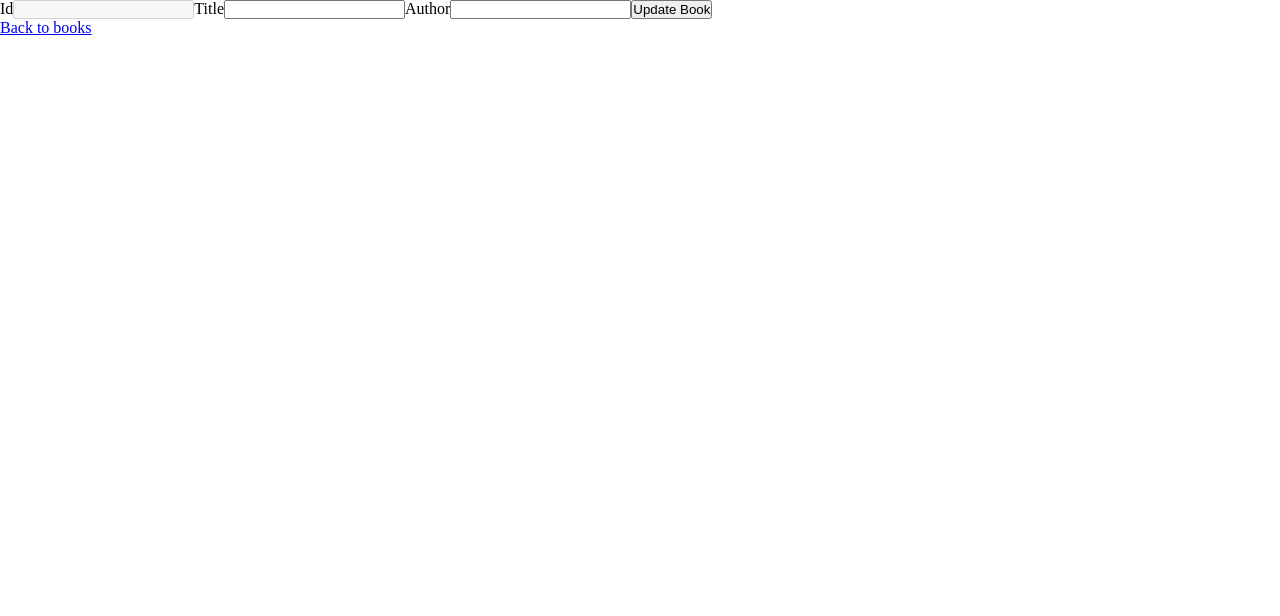
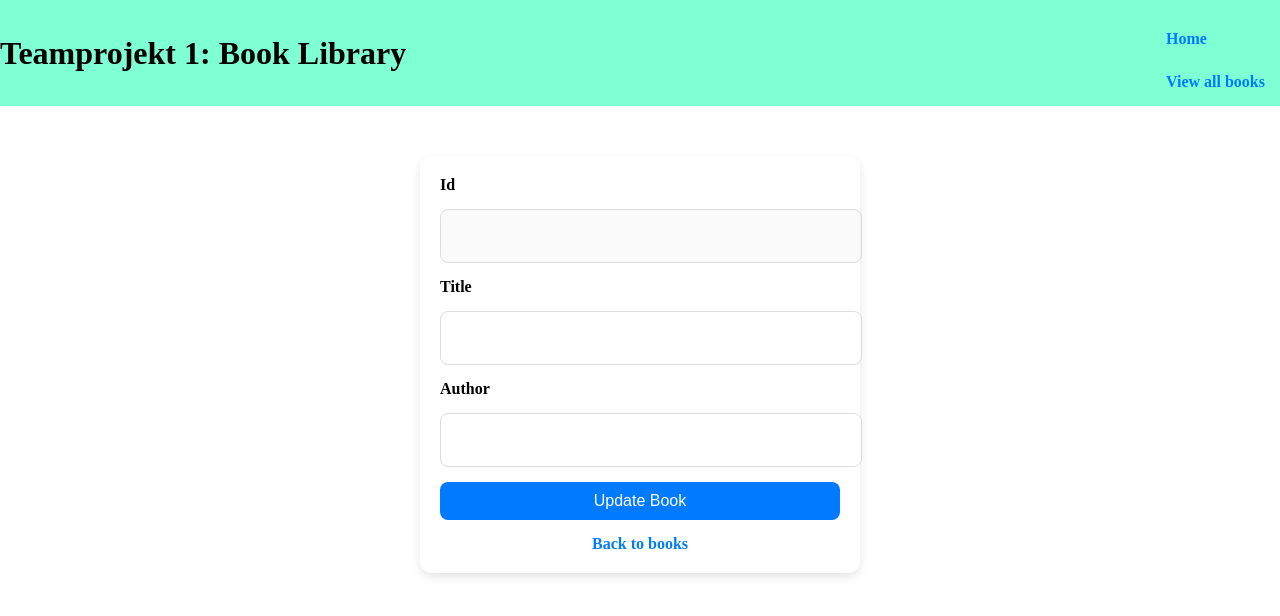
Before and after one commit to neuefische/nf-java-onl-de-270125-teamproject-1, a React (Vite) app in the folder frontend/: page /books/1 in a window 1280 px wide. Shown: the top 616 px of the page. Built offline with nearby package versions, Linux system fonts and the light colour scheme; no server answers.

Commit message:
FRONTEND: add styling, navigation and "Home" page

```diff
--- a/frontend/src/App.tsx
+++ b/frontend/src/App.tsx
@@ -1,14 +1,18 @@
 import {Route, Routes} from "react-router-dom";
 import BooksPage from "./pages/BooksPage.tsx";
 import BookIdPage from "./pages/BookIdPage.tsx";
+import Header from "./components/Header.tsx";
+import Home from "./pages/Home.tsx";
 
 export default function App() {
     return (
+        <>
+        <Header/>
         <Routes>
-            <Route path="/" element={<h1>Home</h1>}/>
+            <Route path="/" element={<Home/>}/>
             <Route path="/books" element={<BooksPage/>}/>
-            <Route path="/books/add" element={<BooksPage/>}/> {/*add component*/}
             <Route path="/books/:id" element={<BookIdPage/>}/>
         </Routes>
+        </>
     );
 }
--- a/frontend/src/components/Book.tsx
+++ b/frontend/src/components/Book.tsx
@@ -1,19 +1,22 @@
-import { Book as BookType } from "../types/Book.ts";
+import {Book as BookType} from "../types/Book.ts";
 import {Link} from "react-router-dom";
 
 type BookProps = {
     book: BookType;
-    deleteBook: (id:string) => void
+    deleteBook: (id: string) => void
 }
 
-export default function Book({ book, deleteBook}: BookProps) {
+export default function Book({book, deleteBook}: BookProps) {
     return (
-        <div>
-            <p>Title: {book.title}</p>
-            <p>Author: {book.author}</p>
-
-            <button onClick={()=>{deleteBook(book.id)}}>x</button>
-            <Link to={`/books/${book.id}`}>Details</Link>
+        <div className={"book-item"}>
+            <div className={"book-info"}>
+                <p>Title: {book.title}</p>
+                <p>Author: {book.author}</p>
+            </div>
+            <div className={"book-utility"}>
+                <button className={"delete-book-button"} onClick={() => {deleteBook(book.id)}}>delete</button>
+                <Link to={`/books/${book.id}`}>Details</Link>
+            </div>
         </div>
     );
 }
--- /dev/null
+++ b/frontend/src/components/Header.tsx
@@ -0,0 +1,15 @@
+import {NavLink} from "react-router-dom";
+import "../index.css"
+
+export default function Header() {
+
+    return (
+        <div className={"header-container"}>
+            <h1>Teamprojekt 1: Book Library</h1>
+            <div className={"navbar-container"}>
+            <NavLink to={"/"} className={"nav-item"}>Home</NavLink>
+            <NavLink to={"/books"} className={"nav-item"}>View all books</NavLink>
+            </div>
+        </div>
+    );
+}
--- a/frontend/src/index.css
+++ b/frontend/src/index.css
@@ -2,3 +2,153 @@
   margin: 0;
   padding: 0;
 }
+
+.header-container{
+  display: flex;
+  flex-direction: row;
+  justify-content: space-between;
+  align-items: center;
+  background: aquamarine;
+}
+
+.navbar-container{
+  display: flex;
+  flex-direction: column;
+  padding: 10px;
+}
+
+.nav-item{
+  font-family: Galvji;
+  font-size: 1rem;
+  padding: 5px;
+}
+
+.main-container{
+  display: flex;
+  flex-direction: row;
+  justify-content: space-around;
+  max-width: 100%;
+  flex-wrap: nowrap;
+  gap: 1rem;
+  margin: 1rem;
+}
+.book-container{
+  display: flex;
+  flex-direction: column;
+  justify-items: flex-start;
+  background: #ffffff;
+  border: 2px solid black;
+  border-radius: 12px;
+  min-width: 20rem;
+  padding: 0.5rem;
+  gap: 15px;
+}
+
+.book-item{
+  padding: 15px;
+  background: #ffffff;
+
+  border-radius: 12px;
+  box-shadow: 0 4px 10px rgba(0, 0, 0, 0.1);
+}
+
+.book-utility{
+  display: flex;
+  justify-content: space-between;
+  align-items: flex-end;
+}
+
+.delete-book-button{
+  background: red;
+  color: white;
+  width: 4rem;
+  height: 2rem;
+  border-radius: 3px;
+}
+
+.add-book-container{
+  display: flex;
+  flex-direction: column;
+  justify-content: space-between;
+  gap: 5px;
+}
+
+.add-book-button{
+  background: green;
+  color: white;
+  width: 4rem;
+  height: 2rem;
+  border-radius: 3px;
+}
+
+input{
+  height: 2rem;
+  width: 20rem;
+}
+
+
+
+
+.view-details-container {
+  max-width: 400px;
+  margin: 50px auto;
+  padding: 20px;
+  background: #ffffff;
+  border-radius: 12px;
+  box-shadow: 0 4px 10px rgba(0, 0, 0, 0.1);
+  text-align: center;
+}
+
+form {
+  display: flex;
+  flex-direction: column;
+  gap: 15px;
+}
+
+label {
+  font-weight: bold;
+  text-align: left;
+}
+
+input {
+  width: 100%;
+  padding: 10px;
+  border: 1px solid #ddd;
+  border-radius: 8px;
+  font-size: 16px;
+  transition: border 0.3s ease-in-out;
+}
+
+input:focus {
+  border-color: #007bff;
+  outline: none;
+  box-shadow: 0 0 5px rgba(0, 123, 255, 0.3);
+}
+
+button {
+  background: #007bff;
+  color: white;
+  padding: 10px 15px;
+  font-size: 16px;
+  border: none;
+  border-radius: 8px;
+  cursor: pointer;
+  transition: background 0.3s ease;
+}
+
+button:hover {
+  background: #0056b3;
+}
+
+a {
+  display: block;
+  margin-top: 15px;
+  color: #007bff;
+  text-decoration: none;
+  font-weight: bold;
+  transition: color 0.3s;
+}
+
+a:hover {
+  color: #0056b3;
+}
--- a/frontend/src/pages/BookIdPage.tsx
+++ b/frontend/src/pages/BookIdPage.tsx
@@ -30,7 +30,7 @@ export default function BookIdPage() {
     }, []);
 
     return (
-        <div>
+        <div className={"view-details-container"}>
             <form onSubmit={updateBook}>
                 <label>Id</label>
                 <input type={"text"} value={book.id} disabled={true}/>
--- a/frontend/src/pages/BooksPage.tsx
+++ b/frontend/src/pages/BooksPage.tsx
@@ -17,7 +17,7 @@ export default function BooksPage() {
             .catch(error => console.error("Error fetching books: ", error))
     };
 
-    const addBook = (e: FormEvent<HTMLFormElement>) =>{
+    const addBook = (e: FormEvent<HTMLFormElement>) => {
         e.preventDefault()
         axios.post("/api/books", newBook)
             .then(() => {
@@ -28,33 +28,41 @@ export default function BooksPage() {
             })
     }
 
-    const deleteBook = (id:string) => {
+    const deleteBook = (id: string) => {
         axios.delete("/api/books/" + id)
             .then(() => {
-                setBooks((books) => books.filter((book)=> book.id !== id))
+                setBooks((books) => books.filter((book) => book.id !== id))
             })
     }
 
     return (
-        <div>
+        <div className={"main-container"}>
+        <div className={"book-container"}>
             {
                 books.map((book) => (
                     <Book key={book.id} book={book} deleteBook={deleteBook}/>
                 ))
             }
+        </div>
+
+
+            <div className={"add-book-container"}>
                 <form onSubmit={addBook}>
+                    <div>
                     <input
                         placeholder="title"
                         value={newBook.title}
-                    onChange={(event) => setNewBook({ ...newBook, title: event.target.value })}
+                        onChange={(event) => setNewBook({...newBook, title: event.target.value})}
                     />
                     <input
                         placeholder="author"
                         value={newBook.author}
-                    onChange={(event) => setNewBook({ ...newBook, author: event.target.value })}
+                        onChange={(event) => setNewBook({...newBook, author: event.target.value})}
                     />
-                <button>Add book</button>
+                    </div>
+                    <button className={"add-book-button"}>Add</button>
                 </form>
+            </div>
         </div>
     );
 }
--- /dev/null
+++ b/frontend/src/pages/Home.tsx
@@ -0,0 +1,7 @@
+export default function Home() {
+    return (
+        <div>
+            <p>Willkommen auf der Booklibrary von Projekteam 1</p>
+        </div>
+    );
+}
```
Lines whose indentation alone changed are shown as unchanged.
